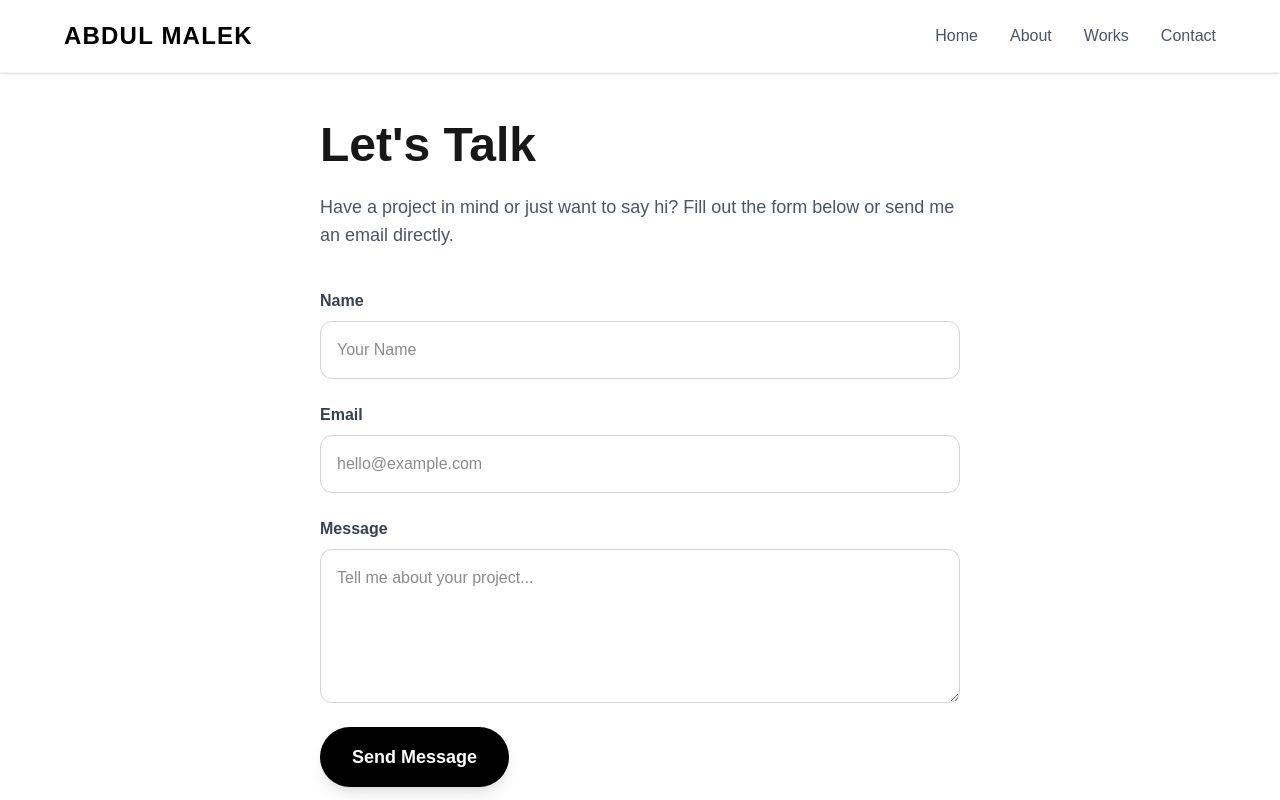
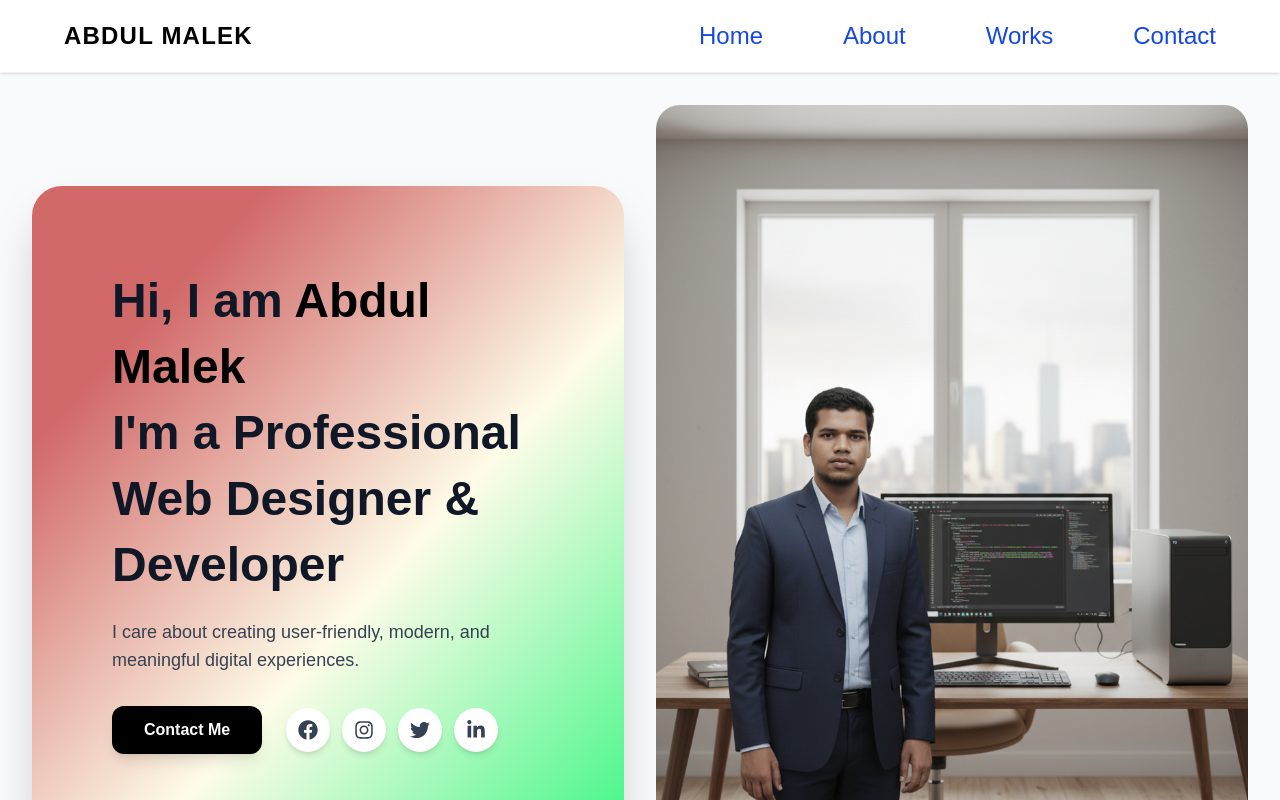
Before and after one commit to abdulmalekjillhazz/test1, a Next.js app: page /contact in a window 1280 px wide. Shown: the top 800 px of the page. Built offline with nearby package versions, Linux system fonts and the light colour scheme.

Commit message:
there is a lot of change

```diff
--- a/app/contact/page.js
+++ b/app/contact/page.js
@@ -1,92 +1,106 @@
-"use client";
-import { useState } from "react";
+import Link from "next/link"//
+import Image from "next/image"//
+import {
+  FaFacebook,
+  FaInstagram,
+  FaTwitter,
+  FaLinkedinIn,
+} from "react-icons/fa"
 
-export default function Contact() {
-  const [formData, setFormData] = useState({
-    name: "",
-    email: "",
-    message: ""
-  });
+// Social Icon Component
+const SocialIcon = ({ icon: Icon, href }) => {
+  return (
+    <a
+      href={href}
+      target="_blank"
+      rel="noopener noreferrer"
+      aria-label={Icon.name.replace("Fa", "")}
+      className="p-3 bg-white rounded-full shadow-md transition-colors duration-200 hover:bg-gray-100"
+    >
+      <Icon className="h-5 w-5 text-gray-700" />
+    </a>
+  )
+}
 
-  const [submitted, setSubmitted] = useState(null);
-
-  const handleChange = (e) => {
-    setFormData({
-      ...formData,
-      [e.target.name]: e.target.value
-    });
-  };
-
-  const handleSubmit = (e) => {
-    e.preventDefault();
-    setSubmitted(formData); // Show submitted data
-    setFormData({ name: "", email: "", message: "" }); // Clear form
-  };
+const HeroSection = () => {
+  const gradientStyle = {
+    backgroundImage:
+      "linear-gradient(to right bottom, #d16969ff 20%, #fefce8 60%, #04f560be 100%)",
+  }
 
   return (
-    <main className="px-8 md:px-16 py-12 max-w-3xl mx-auto">
-      <h1 className="text-4xl md:text-5xl font-extrabold mb-6">Let's Talk</h1>
-      <p className="text-lg text-gray-600 mb-10">
-        Have a project in mind or just want to say hi? Fill out the form below or send me an email directly.
-      </p>
+    <div className="min-h-screen bg-gray-50 p-4 md:p-8 flex items-center">
+      <main className="max-w-7xl mx-auto grid grid-cols-1 lg:grid-cols-2 gap-8 items-center">
 
-      {/* Contact Form */}
-      <form className="space-y-6" onSubmit={handleSubmit}>
-        <div className="flex flex-col space-y-2">
-          <label className="font-semibold text-gray-700">Name</label>
-          <input
-            type="text"
-            name="name"
-            value={formData.name}
-            onChange={handleChange}
-            placeholder="Your Name"
-            className="border border-gray-300 p-4 rounded-xl focus:outline-none focus:border-blue-500 transition"
-          />
+        {/* LEFT CONTENT */}
+        <section
+          style={gradientStyle}
+          className="
+  p-6 md:p-12 lg:p-20
+  flex flex-col justify-center
+  rounded-[30px] shadow-2xl
+  min-h-[420px] md:min-h-[520px] lg:min-h-[650px]
+">
+          <h1 className="text-3xl md:text-5xl font-extrabold mb-5 leading-snug text-gray-900">
+            Hi, I am <span className="text-black">Abdul Malek</span>
+            <br />
+            I'm a Professional Web Designer & Developer
+          </h1>
+
+          <p className="text-base md:text-lg text-gray-700 mb-8 max-w-lg">
+            I care about creating user-friendly, modern, and meaningful digital
+            experiences.
+          </p>
+
+          {/* CTA + SOCIAL */}
+          <div className="flex flex-col sm:flex-row items-start sm:items-center gap-6">
+            <Link
+              href="/contact"
+              className="px-8 py-3 bg-black text-white rounded-xl font-semibold shadow-lg transition-colors hover:bg-gray-800"
+            >
+              Contact Me
+            </Link>
+
+            <div className="flex space-x-3">
+              <SocialIcon
+                icon={FaFacebook}
+                href="https://www.facebook.com/AbdulMalekReachargeAndTelecomBusiness/"
+              />
+              <SocialIcon
+                icon={FaInstagram}
+                href="https://www.instagram.com/abdulmalek3367/"
+              />
+              <SocialIcon
+                icon={FaTwitter}
+                href="https://x.com/abdulmalekwd"
+              />
+              <SocialIcon
+                icon={FaLinkedinIn}
+                href="https://www.linkedin.com/in/abdul-malek-877351395"
+              />
+            </div>
+          </div>
+        </section>
+
+        {/* RIGHT IMAGE */}
+        <div className="flex justify-center lg:justify-end mt-6 lg:mt-0">
+        <Image
+  src="/profile.png"
+  alt="Abdul Malek"
+  width={600}
+  height={600}
+  className="
+    rounded-3xl object-cover
+    w-[260px]
+    sm:w-[320px]
+    md:w-[420px]
+    lg:w-[520px]
+    xl:w-[600px]"/>
         </div>
 
-        <div className="flex flex-col space-y-2">
-          <label className="font-semibold text-gray-700">Email</label>
-          <input
-            type="email"
-            name="email"
-            value={formData.email}
-            onChange={handleChange}
-            placeholder="hello@example.com"
-            className="border border-gray-300 p-4 rounded-xl focus:outline-none focus:border-blue-500 transition"
-          />
-        </div>
+      </main>
+    </div>
+  )
+}
 
-        <div className="flex flex-col space-y-2">
-          <label className="font-semibold text-gray-700">Message</label>
-          <textarea
-            rows="5"
-            name="message"
-            value={formData.message}
-            onChange={handleChange}
-            placeholder="Tell me about your project..."
-            className="border border-gray-300 p-4 rounded-xl focus:outline-none focus:border-blue-500 transition"
-          ></textarea>
-        </div>
-
-        <button className="bg-black text-white px-8 py-4 rounded-full font-bold text-lg hover:bg-gray-800 transition w-full md:w-auto shadow-lg">
-          Send Message
-        </button>
-      </form>
-
-      <div className="mt-12 pt-8 border-t border-gray-200 text-center text-white">
-        <p>Or email me at: <span className="text-white-600 font-bold">abdulmalek67343367@gmail.com</span></p>
-      </div>
-
-      {/* Submitted Data Display */}
-      {submitted && (
-        <div className="mt-10 p-6 rounded-xl bg-gray-800 border">
-          <h2 className="text-2xl text-white font-bold mb-4">Submitted Information</h2>
-
-          <p><span className="font-semibold">Name:</span> {submitted.name}</p>
-          <p><span className="font-semibold">Email:</span> {submitted.email}</p>
-          <p><span className="font-semibold">Message:</span> {submitted.message}</p>
-        </div>
-      )}
-    </main>
-  );
-}
+export default HeroSection
--- a/app/layout.js
+++ b/app/layout.js
@@ -39,7 +39,7 @@ export default function RootLayout({ children }) {
 
             {/* Navigation Links */}
             <nav>
-              <ul className="flex space-x-8 font-medium text-gray-600">
+              <ul className="flex space-x-20 text-2xl text-blue-700">
                 <li><Link href="/" className="hover:text-black transition">Home</Link></li>
                 <li><Link href="/about" className="hover:text-black transition">About</Link></li>
                 <li><Link href="/works" className="hover:text-black transition">Works</Link></li>
--- a/app/page.js
+++ b/app/page.js
@@ -41,7 +41,7 @@ export default function HeroSection() {
 
       {/* BACKGROUND IMAGE */}
       <Image
-        src="/profile.png"   // 👉 তোমার image
+        src="/profile.jpg"   // 👉 তোমার image
         alt="Abdul Malek"
         fill
         priority
```
Also changed, not shown: app/about/page.js (+4 -0 lines), public/profile.jpg (added).
